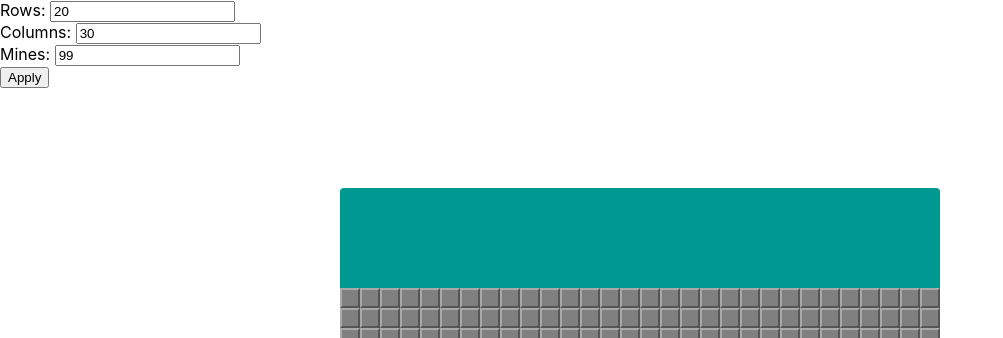
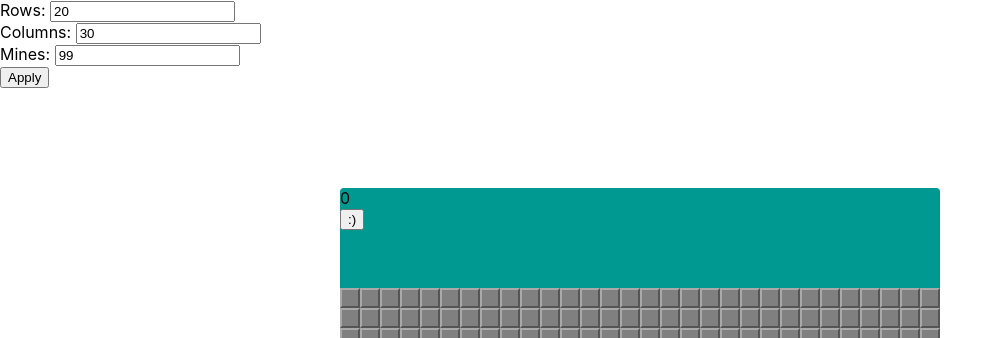
Before and after one commit to filip89/minsweeper, a React (Create React App) app: page / in a window 1280 px wide. Shown: the top 338 px of the page, without its empty margins (0-1003 px from the left). Built offline with nearby package versions, Linux system fonts and the light colour scheme.

Commit message:
edit game status; handle reseting

```diff
--- a/src/components/App/index.tsx
+++ b/src/components/App/index.tsx
@@ -1,5 +1,5 @@
 import './App.scss';
-import * as React from 'react';
+import React, { useState } from 'react';
 import GameBoard from '../GameBoard';
 import GameSettings from '../GameSettings';
 import { MinefieldSettings } from '../../models/MinefieldSettings';
@@ -10,12 +10,22 @@ import { Minefield } from '../../models/Minefield';
 const initialMinefield: Minefield = createMinefield(defaultSettings);
 
 const App: React.FC = () => {
-    const [minefield, setMinefield] = React.useState<Minefield>(initialMinefield);
-    const [enabled, setEnabled] = React.useState<boolean>(true);
+    const [settings, setSettings] = useState(defaultSettings);
+    const [minefield, setMinefield] = useState<Minefield>(initialMinefield);
+    const [enabled, setEnabled] = useState<boolean>(true);
+
+    function resetMinefield(settings: MinefieldSettings): void {
+        setMinefield(createMinefield(settings));
+        if (!enabled) setEnabled(true);
+    }
 
     function handleSettingsApply(settings: MinefieldSettings): void {
-        setMinefield(createMinefield(settings));
-        setEnabled(true);
+        setSettings(settings);
+        resetMinefield(settings);
+    }
+
+    function handleReset(): void {
+        resetMinefield(settings);
     }
 
     function handleMinefieldChange(minefield: Minefield): void {
@@ -30,6 +40,7 @@ const App: React.FC = () => {
         <div>
             <GameSettings onApply={handleSettingsApply} />
             <GameBoard
+                onReset={handleReset}
                 minefield={minefield}
                 onMinefieldChange={handleMinefieldChange}
                 enabled={enabled}
--- a/src/components/GameBoard/index.tsx
+++ b/src/components/GameBoard/index.tsx
@@ -3,18 +3,20 @@ import Minefield from '../Minefield';
 import { Minefield as MinefieldModel } from '../../models/Minefield';
 import GameStatus from '../GameStatus';
 import './GameBoard.scss';
+import { MinefieldSettings } from '../../models/MinefieldSettings';
 
 export interface GameBoardProps {
     minefield: MinefieldModel;
     enabled: boolean;
     onMinefieldChange: (minefield: MinefieldModel) => void;
     onMineDetonated: () => void;
+    onReset: () => void;
 }
 
 const GameBoard: React.FC<GameBoardProps> = (props) => {
     return (
         <div className="game-board">
-            <GameStatus />
+            <GameStatus minefield={props.minefield} onReset={props.onReset} />
             <Minefield
                 minefield={props.minefield}
                 onMinefieldChange={props.onMinefieldChange}
--- a/src/components/GameStatus/index.tsx
+++ b/src/components/GameStatus/index.tsx
@@ -1,9 +1,30 @@
 import * as React from 'react';
+import { Minefield } from '../../models/Minefield';
 
-export interface GameStatusProps {}
+export interface GameStatusProps {
+    minefield: Minefield;
+    onReset: () => void;
+}
 
-const GameStatus: React.FC<GameStatusProps> = () => {
-    return <header className="game-board__status"></header>;
+const GameStatus: React.FC<GameStatusProps> = (props) => {
+    function getMarkedFieldsCount(): number {
+        return props.minefield.reduce<number>((acc, row) => {
+            return (
+                row.reduce<number>((rowAcc, field) => {
+                    return field.marked ? rowAcc + 1 : rowAcc;
+                }, 0) + acc
+            );
+        }, 0);
+    }
+
+    return (
+        <header className="game-board__status">
+            <div>{getMarkedFieldsCount()}</div>
+            <button type="button" onClick={props.onReset}>
+                :)
+            </button>
+        </header>
+    );
 };
 
 export default GameStatus;
```
